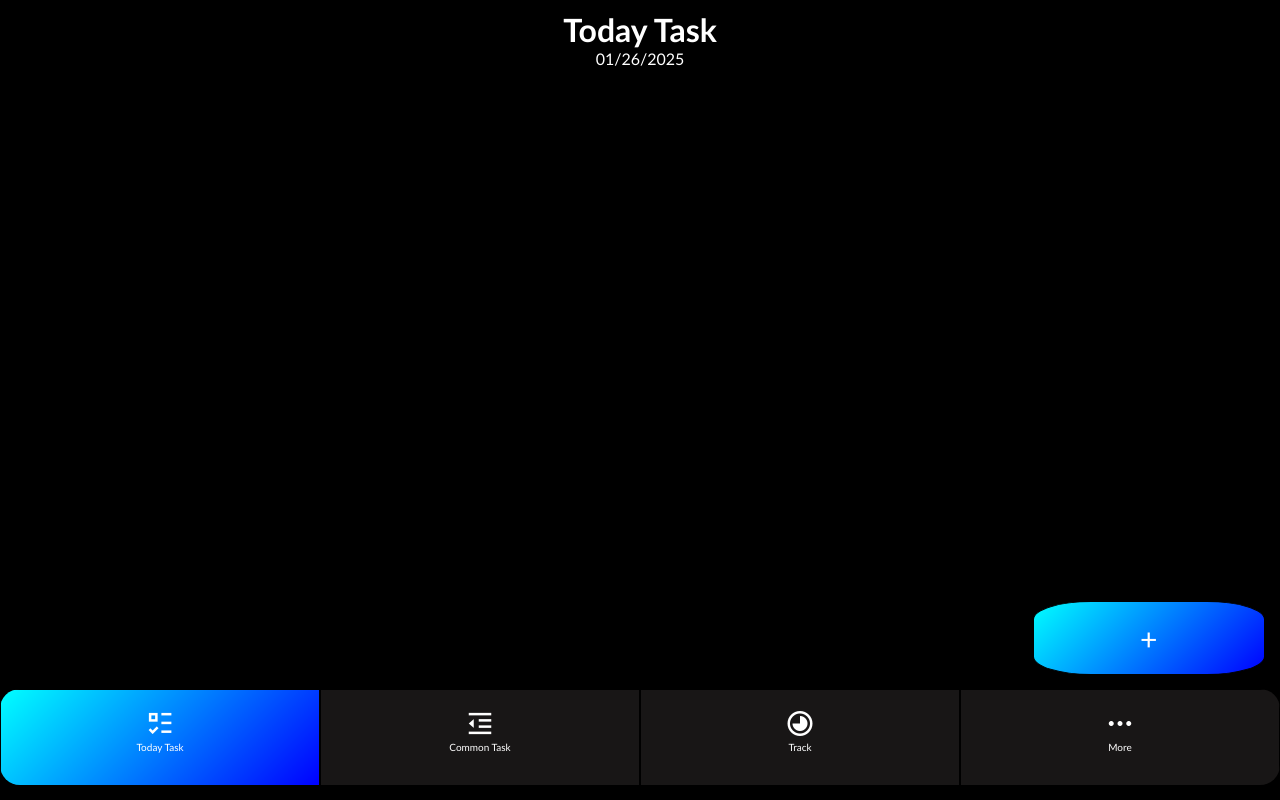
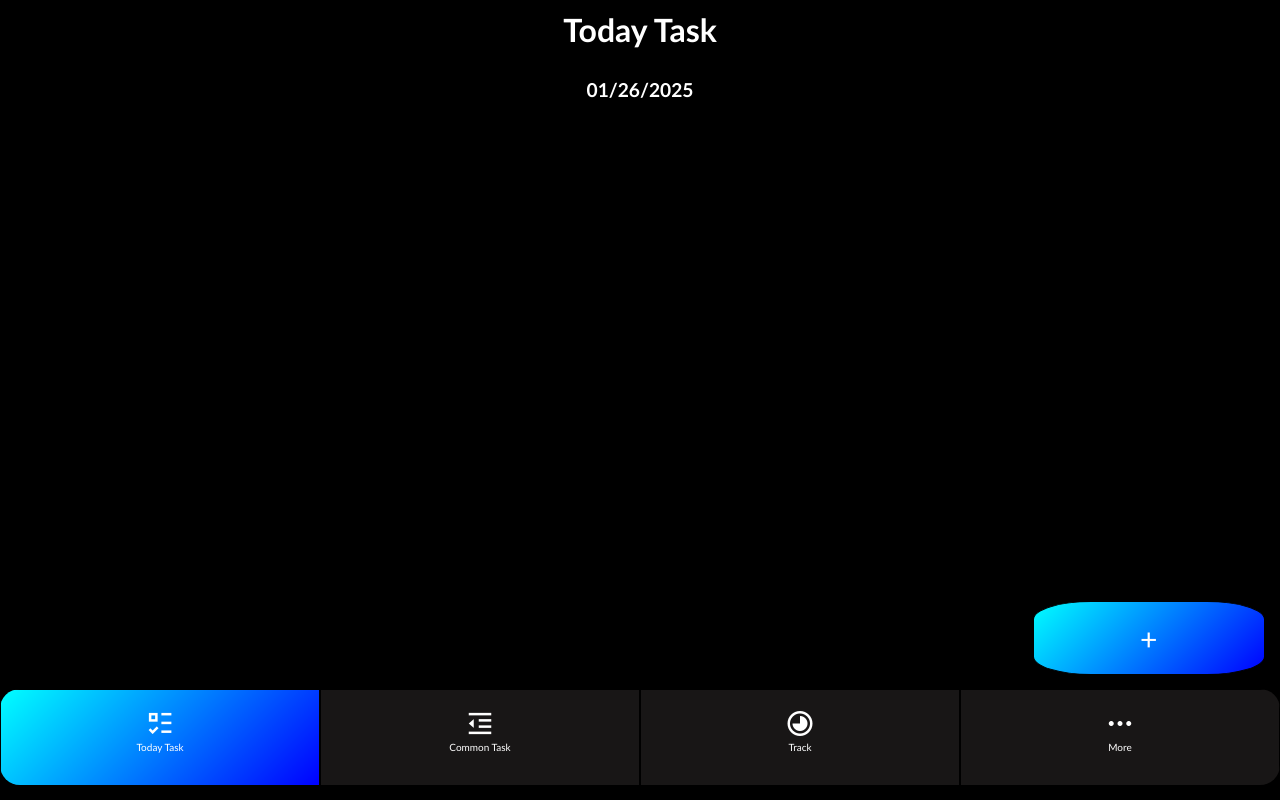
Before and after one commit to HariomModi78/Hariom-Modi-portfolio, a plain HTML site: page routineTracker.html in a window 1280 px wide. Drawn offline with nearby package versions, Linux system fonts and the light colour scheme.

Commit message:
Update routineTracker.css

```diff
--- a/routineTracker.css
+++ b/routineTracker.css
@@ -67,6 +67,16 @@ button{
     align-items: center;
     text-align: center;
     justify-content: space-evenly;
+}
+.date{
+    height: 10%;
+    width: 60%;
+    font-weight: 900;
+    font-size: larger;
+    display: flex;
+    justify-content: center;
+    align-items: center;
+    /* border: 2px solid white; */
 }
 .checkBox{
     height: 80%;
```
